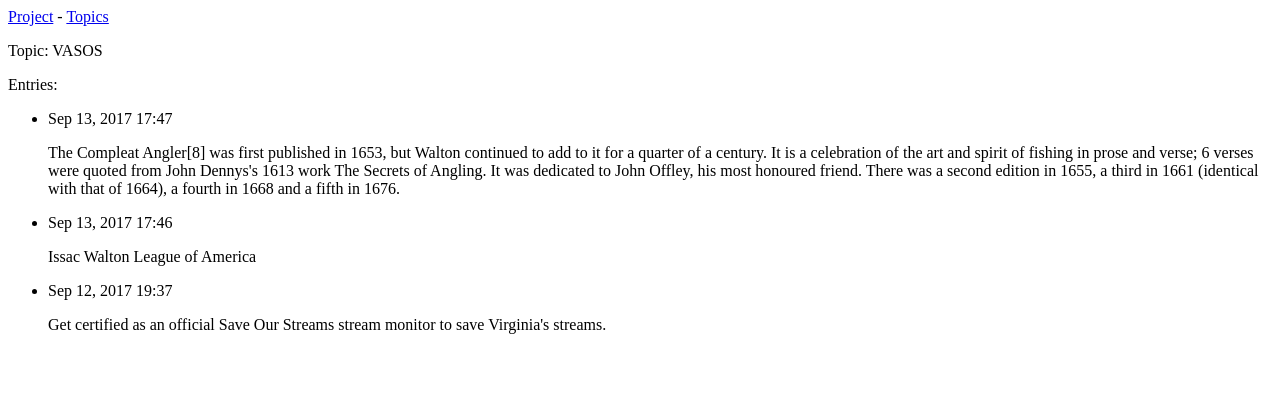
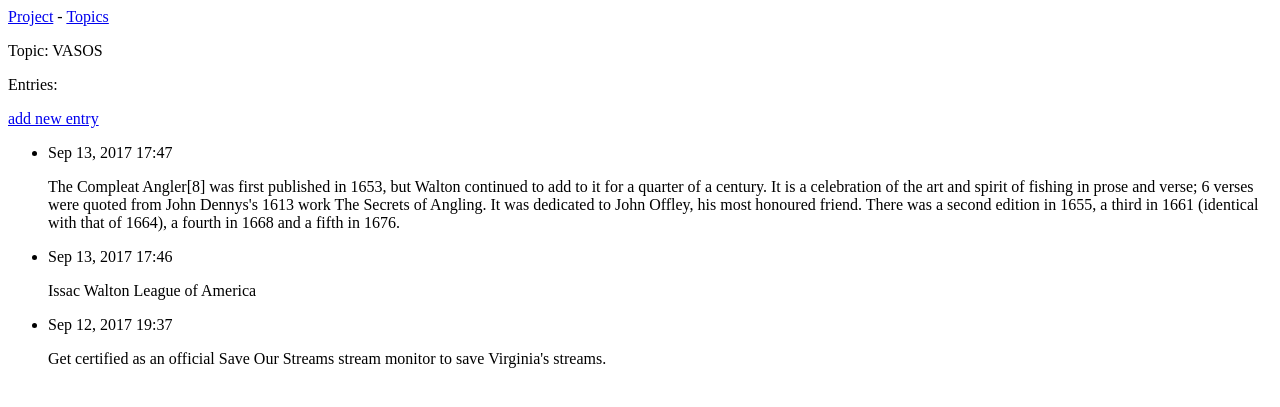
Before and after one commit to joetechem/django_maps, a Django app: page /topics/1/ in a window 1280 px wide. Shown: the top 407 px of the page. Run offline with Django 3.2, Linux system fonts and the light colour scheme; data comes from the database, SQL or seed files in the repository; both versions use the stored data as it was after the commit.

Commit message:
users able to add entries inside topics

```diff
--- a/project/projects/templates/projects/topic.html
+++ b/project/projects/templates/projects/topic.html
@@ -5,6 +5,9 @@
   <p>Topic: {{ topic }}</p>
 
   <p>Entries:</p>
+  <p>
+      <a href="{% url 'projects:new_entry' topic.id %}">add new entry</a>
+  </p>
   <ul>
   {% for entry in entries %}
     <li>
--- a/project/projects/urls.py
+++ b/project/projects/urls.py
@@ -17,4 +17,7 @@ urlpatterns = [
     # Page for adding a new topic.
     url(r'^new_topic/$', views.new_topic, name='new_topic'),
 
+    # Page for adding a new entry.
+    url(r'^new_entry/(?P<topic_id>\d+)/$', views.new_entry, name='new_entry'),
+
 ]
--- a/project/projects/views.py
+++ b/project/projects/views.py
@@ -6,7 +6,7 @@ from django.http import HttpResponseRedirect
 from django.core.urlresolvers import reverse
 
 from .models import Topic
-from .forms import TopicForm
+from .forms import TopicForm, EntryForm
 
 # Create your views here.
 
@@ -39,6 +39,28 @@ def new_topic(request):
     context = {'form': form}
     return render(request, 'projects/new_topic.html', context)
 
+def new_entry(request, topic_id):
+    """Add a new entry for a particular topic."""
+    topic = Topic.objects.get(id=topic_id)
+#    if topic.owner != request.user:
+#        raise Http404
+
+    if request.method != 'POST':
+        # No data submitted; create a blank form.
+        form = EntryForm()
+    else:
+        # POST data submitted; process data.
+        form = EntryForm(data=request.POST)
+        if form.is_valid():
+            new_entry = form.save(commit=False)
+            new_entry.topic = topic
+            new_entry.save()
+            return HttpResponseRedirect(reverse('projects:topic',
+                                        args=[topic_id]))
+
+    context = {'topic': topic, 'form': form}
+    return render(request, 'projects/new_entry.html', context)
+
 
 # The topic() function gets the topic and all associated entries from the db.
 def topic(request, topic_id):
```
Also changed, not shown: project/projects/forms.py (+8 -0 lines), project/projects/templates/projects/new_entry.html (added, +14 -0 lines), project/db.sqlite3, 3 other files.
